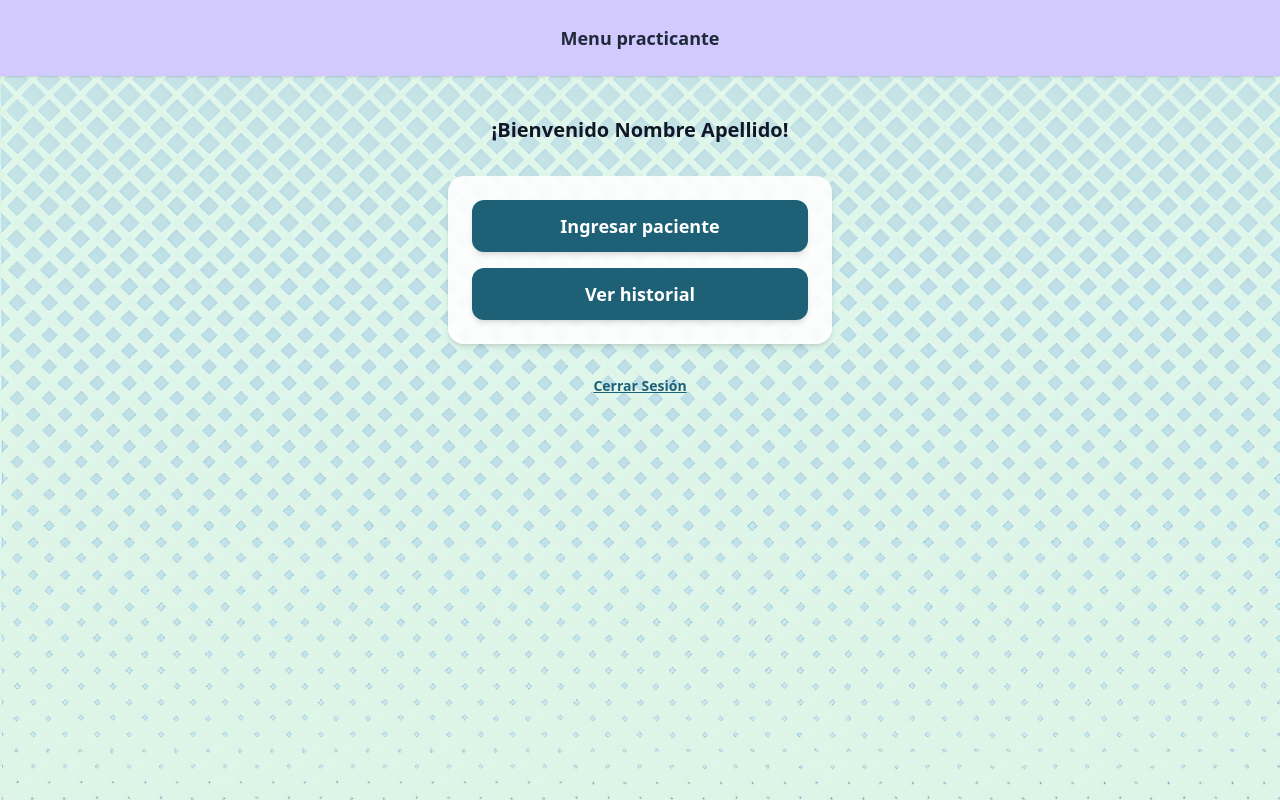
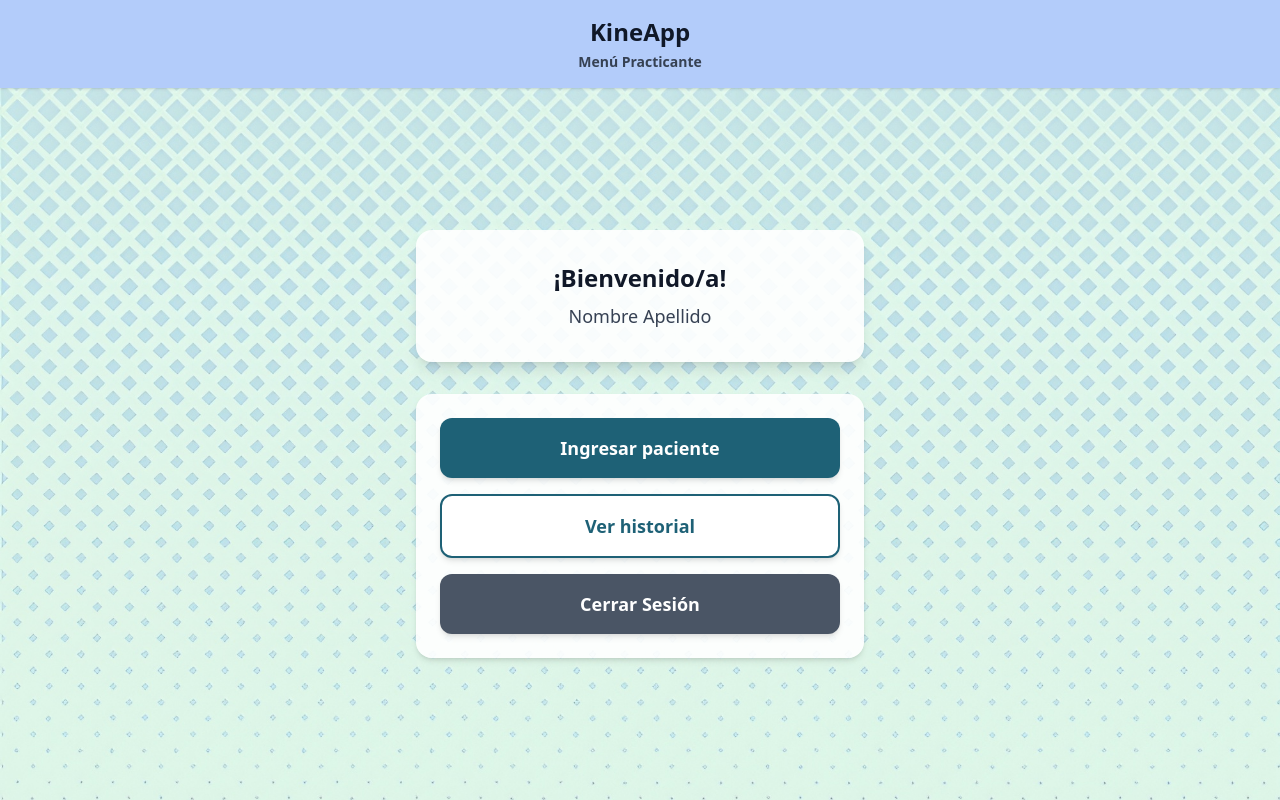
Before and after one commit to ViceVal/Proyecto-Kine, a React (Vite) app: page /menu-practicante in a window 1280 px wide. Built offline with nearby package versions, Linux system fonts and the light colour scheme.

Commit message:
Cambio de lugar boton Registro y mejoras QOL

```diff
--- a/src/pages/Bienvenido.jsx
+++ b/src/pages/Bienvenido.jsx
@@ -14,36 +14,35 @@ export default function Bienvenido() {
       }}
     >
       {/* HEADER */}
-      <div className="w-full bg-[#D2C9FF] py-6 text-center shadow">
+      <div className="w-full bg-[#B3CCFA] py-6 text-center shadow">
         <h2 className="text-gray-800 text-lg font-semibold">¡Bienvenido!</h2>
       </div>
 
       {/* CONTENIDO CENTRAL */}
-      <div className="flex-1 flex flex-col items-center justify-center">
-        {/* Título */}
-        <h1 className="text-6xl font-bold text-gray-900 mb-16">KineApp</h1>
+      <div className="flex-1 flex flex-col items-center justify-center px-6">
+
+        {/* CONTENEDOR BLANCO (mismo estilo que otros menús) */}
+        <div className="bg-white/90 rounded-2xl shadow-lg p-10 w-full max-w-md text-center">
+
+          {/* Título dentro del contenedor */}
+          <h1 className="text-4xl font-bold text-gray-900 mb-10">
+            KineApp
+          </h1>
 
           {/* Botón Iniciar Sesión */}
           <button
             onClick={() => navigate("/login")}
-          className="w-72 py-3 bg-[#1E6176] text-white text-lg font-semibold
-                     rounded-xl shadow-md mb-6 active:scale-95 transition"
+            className="w-full py-4 bg-[#1E6176] text-white text-lg font-semibold
+                       rounded-xl shadow-md hover:bg-[#164d5e] active:scale-95 transition"
           >
             Iniciar Sesión
           </button>
 
-        {/* Botón Registrarse */}
-        <button
-          onClick={() => navigate("/registro")}
-          className="w-72 py-3 bg-white text-[#1E6176] border-2 border-[#1E6176]
-                     text-lg font-semibold rounded-xl shadow-md
-                     active:scale-95 transition mb-10"
-        >
-          Registrarse
-        </button>
         </div>
 
-      {/* BOTÓN CRÉDITOS: cuadrado, color del header, icono dentro */}
+      </div>
+
+      {/* BOTÓN CRÉDITOS */}
       <button
         onClick={() => navigate("/creditos")}
         className="absolute bottom-6 right-6 bg-[#D2C9FF]
--- a/src/pages/ConsultasPracticante.jsx
+++ b/src/pages/ConsultasPracticante.jsx
@@ -183,7 +183,7 @@ export default function ConsultasPracticante() {
       }}
     >
       {/* HEADER */}
-      <div className="relative w-full bg-[#D2C9FF] py-4 text-center shadow">
+      <div className="relative w-full bg-[#B3CCFA] py-4 text-center shadow">
         <button
           onClick={() => navigate(-1)}
           className="absolute left-5 top-1/2 -translate-y-1/2 text-black text-2xl"
@@ -247,7 +247,7 @@ export default function ConsultasPracticante() {
               onClick={handleBuscarConsultas}
               className="w-full py-3 bg-[#1E6176] text-white font-semibold rounded-xl shadow-md hover:bg-[#164d5e] active:scale-95 transition"
             >
-              🔍 Buscar Consultas
+              Buscar Consultas
             </button>
           </div>
         </div>
--- a/src/pages/Creditos.jsx
+++ b/src/pages/Creditos.jsx
@@ -23,7 +23,7 @@ export default function Creditos() {
       }}
     >
       {/* HEADER */}
-      <div className="relative w-full bg-[#D2C9FF] py-6 text-center shadow animate-fadeUp">
+      <div className="relative w-full bg-[#B3CCFA] py-6 text-center shadow animate-fadeUp">
         <button
           onClick={() => navigate(-1)}
           className="absolute left-4 top-1/2 -translate-y-1/2 text-black text-2xl"
--- a/src/pages/DetalleConsulta.jsx
+++ b/src/pages/DetalleConsulta.jsx
@@ -45,7 +45,7 @@ export default function DetalleConsulta() {
       }}
     >
       {/* HEADER */}
-      <div className="relative w-full bg-[#D2C9FF] py-4 text-center shadow">
+      <div className="relative w-full bg-[#B3CCFA] py-4 text-center shadow">
         <button
           onClick={() => navigate(-1)}
           className="absolute left-5 top-1/2 -translate-y-1/2 text-black text-2xl"
--- a/src/pages/DetallesAtencion.jsx
+++ b/src/pages/DetallesAtencion.jsx
@@ -67,7 +67,7 @@ export default function DetallesAtencion() {
           Fecha de atención
         </h3>
 
-        <div className="bg-[#D2C9FF] rounded-2xl p-4 mb-6 shadow-md">
+        <div className="bg-[#B3CCFA] rounded-2xl p-4 mb-6 shadow-md">
           <label className="text-white font-semibold ml-1">Fecha</label>
 
           <div className="bg-white border-2 border-purple-600 rounded-xl px-3 py-2 shadow-sm">
--- a/src/pages/Historial.jsx
+++ b/src/pages/Historial.jsx
@@ -41,7 +41,7 @@ export default function Historial() {
       }}
     >
       {/* HEADER */}
-      <div className="relative w-full bg-[#D2C9FF] py-6 text-center shadow-md">
+      <div className="relative w-full bg-[#B3CCFA] py-6 text-center shadow-md">
         <button
           onClick={() => navigate(-1)}
           className="absolute left-5 top-1/2 -translate-y-1/2 text-black text-2xl"
--- a/src/pages/ListaPracticantes.jsx
+++ b/src/pages/ListaPracticantes.jsx
@@ -50,7 +50,7 @@ export default function ListaPracticantes() {
       }}
     >
       {/* HEADER */}
-      <div className="relative w-full bg-[#D2C9FF] py-4 text-center shadow">
+      <div className="relative w-full bg-[#B3CCFA] py-4 text-center shadow">
         <button
           onClick={() => navigate(-1)}
           className="absolute left-5 top-1/2 -translate-y-1/2 text-black text-2xl"
--- a/src/pages/MenuPracticante.jsx
+++ b/src/pages/MenuPracticante.jsx
@@ -4,7 +4,7 @@ import textura from "../assets/TexturaHQ.png";
 export default function MenuPracticante() {
   const navigate = useNavigate();
 
-  // Esto luego se reemplaza con datos reales del usuario
+  // Datos del practicante (luego se reemplaza por data real)
   const nombre = "Nombre";
   const apellido = "Apellido";
 
@@ -18,48 +18,58 @@ export default function MenuPracticante() {
       }}
     >
       {/* HEADER */}
-      <div className="relative w-full bg-[#D2C9FF] py-6 text-center shadow">
-        <h2 className="text-gray-800 text-lg font-semibold">
-          Menu practicante
+      <div className="relative w-full bg-[#B3CCFA] py-4 text-center shadow">
+        <h1 className="text-2xl font-bold text-gray-900 mb-1">KineApp</h1>
+        <h2 className="text-gray-700 text-sm font-semibold">
+          Menú Practicante
         </h2>
       </div>
 
       {/* CONTENIDO */}
-      <div className="flex-1 flex flex-col items-center px-6 pt-10">
+      <div className="flex-1 flex flex-col items-center justify-center px-6">
 
-        {/* Texto de bienvenida */}
-        <h3 className="text-xl font-semibold text-gray-900 mb-8 text-center">
-          ¡Bienvenido {nombre} {apellido}!
-        </h3>
+        {/* Caja de bienvenida */}
+        <div className="bg-white/90 rounded-2xl shadow-lg p-8 w-full max-w-md mb-8 text-center">
+          <h3 className="text-2xl font-bold text-gray-900 mb-2">
+            ¡Bienvenido/a!
+          </h3>
+          <p className="text-lg text-gray-700">
+            {nombre} {apellido}
+          </p>
+        </div>
 
-        {/* Contenedor blanco alrededor de los botones */}
-        <div className="bg-white/90 rounded-2xl shadow-md p-6 w-full max-w-sm mb-8">
+        {/* CONTENEDOR DE LOS 3 BOTONES ✔ igual al Supervisor */}
+        <div className="bg-white/90 rounded-2xl shadow-md p-6 w-full max-w-md space-y-4">
 
-          {/* Botón: Ingresar paciente */}
+          {/* PRIMER BOTÓN: IGUAL AL "Ver Agenda…" del supervisor */}
           <button
             onClick={() => navigate("/detalles-atencion")}
-            className="w-full py-3 bg-[#1E6176] text-white text-lg font-semibold rounded-xl shadow-md active:scale-95 transition mb-4"
+            className="w-full py-4 bg-[#1E6176] text-white text-lg font-semibold
+                       rounded-xl shadow-md hover:bg-[#164d5e] active:scale-95 transition"
           >
             Ingresar paciente
           </button>
 
-          {/* Botón: Ver historial */}
+          {/* SEGUNDO BOTÓN: IGUAL AL "Registrar" del supervisor */}
           <button
             onClick={() => navigate("/historial")}
-            className="w-full py-3 bg-[#1E6176] text-white text-lg font-semibold rounded-xl shadow-md active:scale-95 transition"
+            className="w-full py-4 bg-white text-[#1E6176] border-2 border-[#1E6176]
+                       text-lg font-semibold rounded-xl shadow-md
+                       hover:bg-[#f0faff] active:scale-95 transition"
           >
             Ver historial
           </button>
 
+          {/* TERCER BOTÓN: IGUAL AL "Cerrar Sesión" del supervisor */}
+          <button
+            onClick={() => navigate("/login")}
+            className="w-full py-4 bg-gray-600 text-white text-lg font-semibold
+                       rounded-xl shadow-md hover:bg-gray-700 active:scale-95 transition"
+          >
+            Cerrar Sesión
+          </button>
+
         </div>
-
-        {/* Cerrar sesión */}
-        <button
-          onClick={() => navigate("/")}
-          className="text-[#1E6176] font-semibold underline text-sm"
-        >
-          Cerrar Sesión
-        </button>
 
       </div>
     </div>
--- a/src/pages/MenuSupervisor.jsx
+++ b/src/pages/MenuSupervisor.jsx
@@ -4,10 +4,9 @@
  *
  * Funcionalidad:
  * - Muestra mensaje de bienvenida personalizado con nombre del supervisor
- * - Botón para acceder a la agenda de practicantes
- * - Botón para cerrar sesión y volver al login
+ * - Botones para agenda, cierre de sesión y registro
  *
- * @author Joshua - Frontend Supervisor
+ * @author Joshua
  * @date Noviembre 2025
  */
 
@@ -31,7 +30,7 @@ export default function MenuSupervisor() {
       }}
     >
       {/* HEADER */}
-      <div className="relative w-full bg-[#D2C9FF] py-4 text-center shadow">
+      <div className="relative w-full bg-[#B3CCFA] py-4 text-center shadow">
         <h1 className="text-2xl font-bold text-gray-900 mb-1">KineApp</h1>
         <h2 className="text-gray-700 text-sm font-semibold">
           Menú Supervisor
@@ -51,24 +50,37 @@ export default function MenuSupervisor() {
           </p>
         </div>
 
-        {/* Contenedor de botones */}
+        {/* CONTENEDOR DE LOS 3 BOTONES */}
         <div className="bg-white/90 rounded-2xl shadow-md p-6 w-full max-w-md space-y-4">
 
           {/* Botón: Ver agenda de practicantes */}
           <button
             onClick={() => navigate("/lista-practicantes")}
-            className="w-full py-4 bg-[#1E6176] text-white text-lg font-semibold rounded-xl shadow-md hover:bg-[#164d5e] active:scale-95 transition"
+            className="w-full py-4 bg-[#1E6176] text-white text-lg font-semibold
+                       rounded-xl shadow-md hover:bg-[#164d5e] active:scale-95 transition"
           >
-            📋 Ver Agenda de Practicantes
+            Ver Agenda de Practicantes
+          </button>
+
+          {/* Botón: Registrar */}
+          <button
+            onClick={() => navigate("/registro")}
+            className="w-full py-4 bg-white text-[#1E6176] border-2 border-[#1E6176]
+                       text-lg font-semibold rounded-xl shadow-md
+                       hover:bg-[#f0faff] active:scale-95 transition"
+          >
+            Registrar
           </button>
 
           {/* Botón: Cerrar sesión */}
           <button
             onClick={() => navigate("/login")}
-            className="w-full py-4 bg-gray-600 text-white text-lg font-semibold rounded-xl shadow-md hover:bg-gray-700 active:scale-95 transition"
+            className="w-full py-4 bg-gray-600 text-white text-lg font-semibold
+                       rounded-xl shadow-md hover:bg-gray-700 active:scale-95 transition"
           >
-            🚪 Cerrar Sesión
+            Cerrar Sesión
           </button>
+
         </div>
 
         {/* Información adicional */}
@@ -77,6 +89,7 @@ export default function MenuSupervisor() {
             Supervisión y retroalimentación de prácticas
           </p>
         </div>
+
       </div>
     </div>
   );
--- a/src/pages/Registro.jsx
+++ b/src/pages/Registro.jsx
@@ -14,7 +14,7 @@ export default function Registro() {
       }}
     >
       {/* HEADER */}
-      <div className="relative w-full bg-[#D2C9FF] py-6 text-center shadow">
+      <div className="relative w-full bg-[#B3CCFA] py-6 text-center shadow">
         {/* Flecha atrás */}
         <button
           onClick={() => navigate(-1)}
--- a/src/pages/Retroalimentacion.jsx
+++ b/src/pages/Retroalimentacion.jsx
@@ -103,7 +103,7 @@ export default function Retroalimentacion() {
       }}
     >
       {/* HEADER */}
-      <div className="relative w-full bg-[#D2C9FF] py-4 text-center shadow">
+      <div className="relative w-full bg-[#B3CCFA] py-4 text-center shadow">
         <button
           onClick={() => navigate(-1)}
           className="absolute left-5 top-1/2 -translate-y-1/2 text-black text-2xl"
```
Also changed, not shown: src/pages/Login.jsx (+13 -10 lines). Lines whose indentation alone changed are shown as unchanged.
